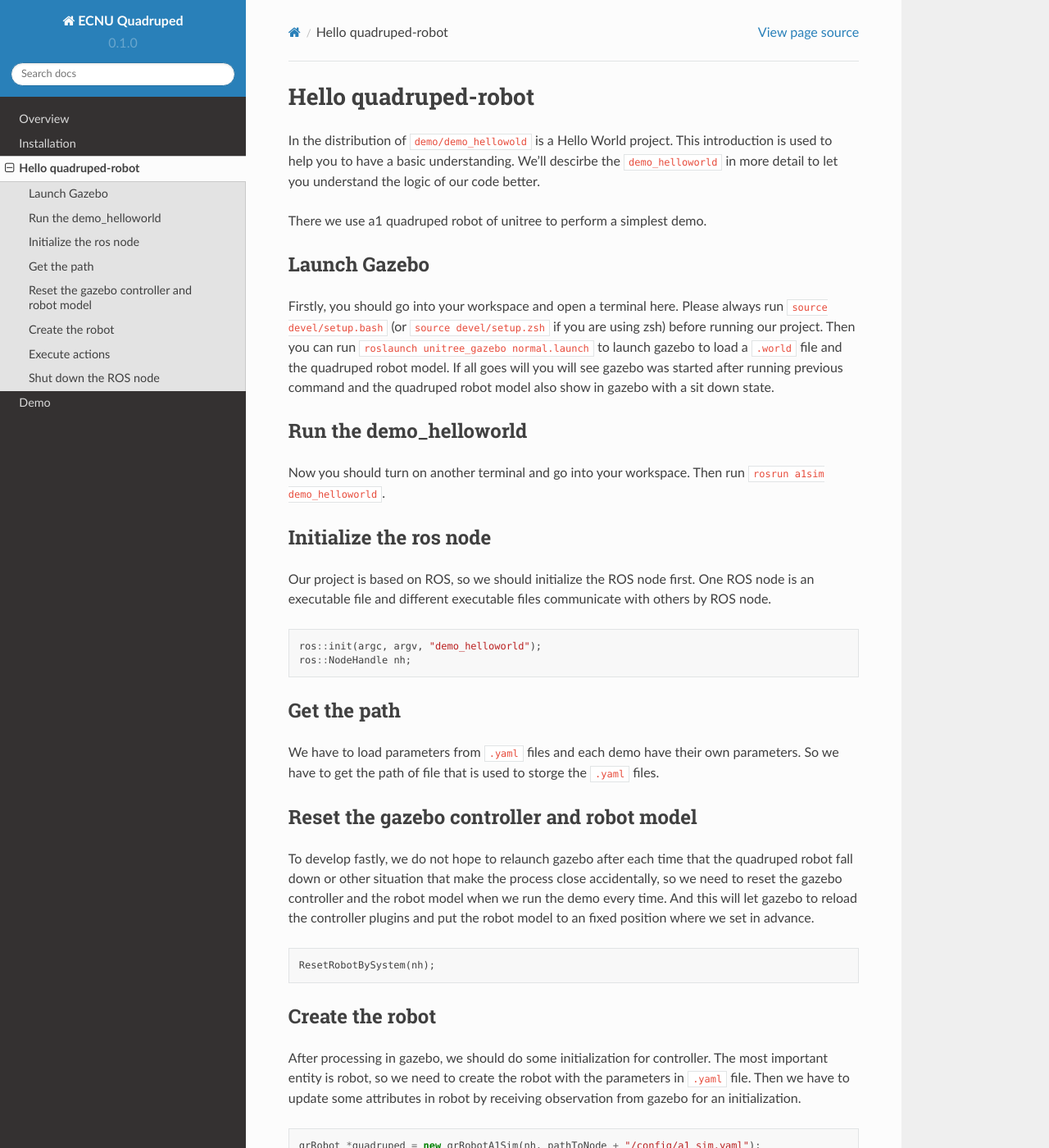
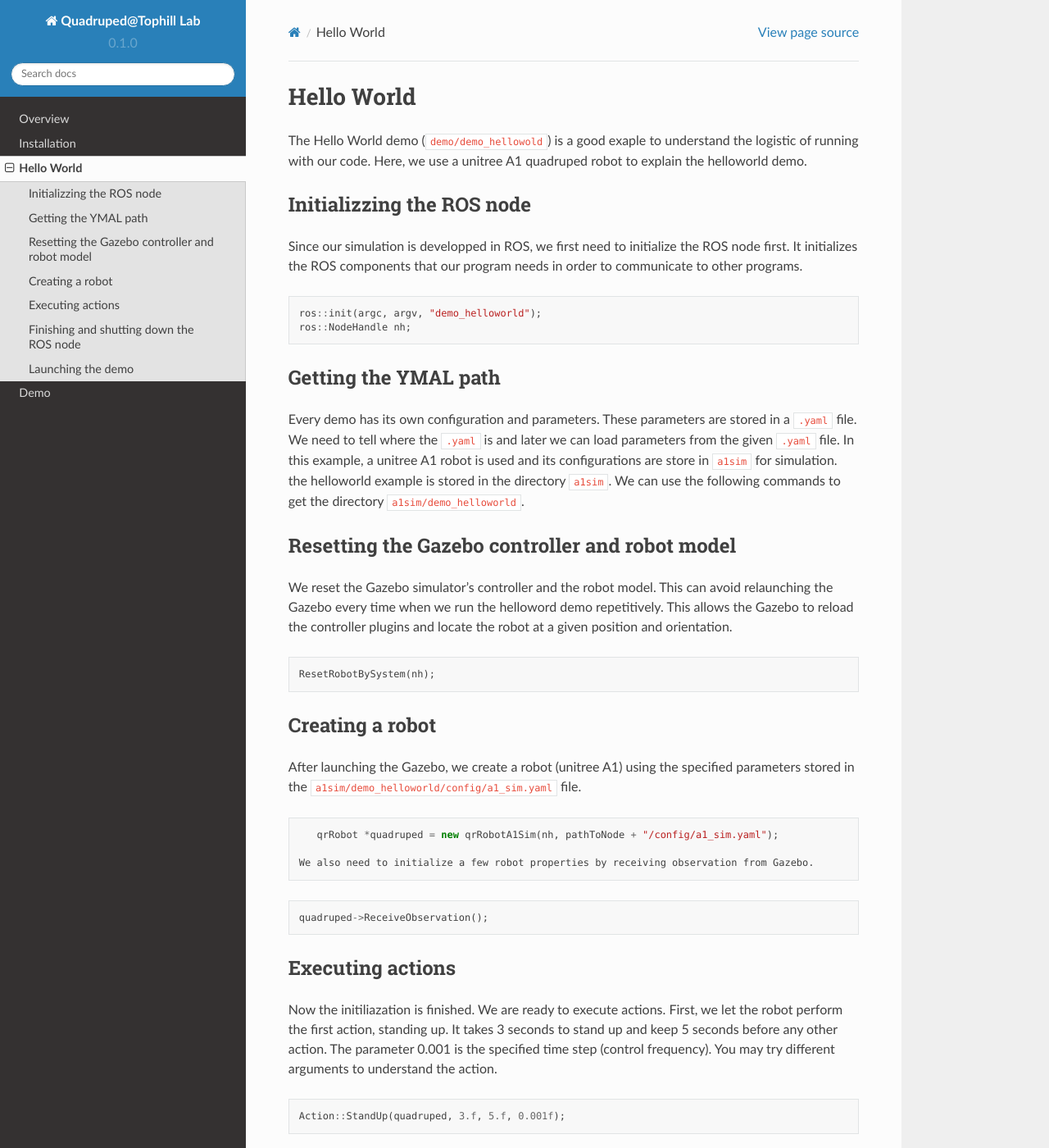
Before and after one commit to TopHillRobotics/quadruped-robot-docs, a Sphinx documentation site: the page built from docs/source/helloworld.rst, in a window 1280 px wide and 1400 px high. Shown: the whole window at 82% size. Built offline with Sphinx 7.4.7 and the Read the Docs theme 2.0.0, drawn with Linux system fonts in a browser that asks for light colours; some of the changed text lies outside the part shown.

Commit message:
overview.rst

```diff
--- a/docs/source/conf.py
+++ b/docs/source/conf.py
@@ -2,9 +2,9 @@
 
 # -- Project information
 
-project = 'ECNU Quadruped'
-copyright = '2022, East China Normal University'
-author = 'Gong, Ke'
+project = 'Quadruped@Tophill Lab'
+copyright = '2022@East China Normal University'
+author = 'The Tophill Robotics Lab'
 
 release = '0.1'
 version = '0.1.0'
--- a/docs/source/helloworld.rst
+++ b/docs/source/helloworld.rst
@@ -1,62 +1,57 @@
-Hello quadruped-robot
+Hello World
 *********************
 
-In the distribution of ``demo/demo_hellowold`` is a Hello World project. This introduction is used to help you to have a basic understanding. We'll descirbe the ``demo_helloworld`` in more detail to let you understand the logic of our code better.
+The Hello World demo (``demo/demo_hellowold``) is a good exaple to understand the logistic of running with our code. Here, we use a unitree A1 quadruped robot to explain the helloworld demo.
 
-There we use a1 quadruped robot of unitree to perform a simplest demo.
-
-Launch Gazebo
-=============
-
-Firstly, you should go into your workspace and open a terminal here. Please always run ``source devel/setup.bash`` (or ``source devel/setup.zsh`` if you are using zsh) before running our project. Then you can run ``roslaunch unitree_gazebo normal.launch`` to launch gazebo to load a ``.world`` file and the quadruped robot model. If all goes will you will see gazebo was started after running previous command and the quadruped robot model also show in gazebo with a sit down state.
-
-Run the demo_helloworld
+Initializzing the ROS node
 =======================
 
-Now you should turn on another terminal and go into your workspace. Then run ``rosrun a1sim demo_helloworld``.
-
-Initialize the ros node
-=======================
-
-Our project is based on ROS, so we should initialize the ROS node first. One ROS node is an executable file and different executable files communicate with others by ROS node.
+Since our simulation is developped in ROS, we first need to initialize the ROS node first. It initializes the ROS components that our program needs in order to communicate to other programs.
 
 .. code-block:: c++
 
     ros::init(argc, argv, "demo_helloworld");
     ros::NodeHandle nh;
 
-Get the path
+Getting the YMAL path
 ============
 
-We have to load parameters from ``.yaml`` files and each demo have their own parameters. So we have to get the path of file that is used to storge the ``.yaml`` files.
+Every demo has its own configuration and parameters. These parameters are stored in a ``.yaml`` file. We need to tell where the ``.yaml`` is and later we can load parameters from the given ``.yaml`` file. In this example, a unitree A1 robot is used and its configurations are store in ``a1sim`` for simulation. the helloworld example is stored in the directory ``a1sim``. We can use the following commands to get the directory ``a1sim/demo_helloworld``.
 
 .. code-block:: c++
     std::string pathToPackage = ros::package::getPath("a1sim");
     std::string pathToNode =  pathToPackage + ros::this_node::getName();
 
-Reset the gazebo controller and robot model
+Resetting the Gazebo controller and robot model
 ===========================================
 
-To develop fastly, we do not hope to relaunch gazebo after each time that the quadruped robot fall down or other situation that make the process close accidentally, so we need to reset the gazebo controller and the robot model when we run the demo every time. And this will let gazebo to reload the controller plugins and put the robot model to an fixed position where we set in advance.
+We reset the Gazebo simulator's controller and the robot model. This can avoid relaunching the Gazebo every time when we run the helloword demo repetitively. This allows the Gazebo to reload the controller plugins and locate the robot at a given position and orientation.
 
 .. code-block:: c++
 
     ResetRobotBySystem(nh);
 
-Create the robot
+
+Creating a robot
 ================
 
-After processing in gazebo, we should do some initialization for controller. The most important entity is robot, so we need to create the robot with the parameters in ``.yaml`` file. Then we have to update some attributes in robot by receiving observation from gazebo for an initialization.
+After launching the Gazebo, we create a robot (unitree A1) using the specified parameters stored in the  ``a1sim/demo_helloworld/config/a1_sim.yaml`` file.
 
 .. code-block:: c++
 
     qrRobot *quadruped = new qrRobotA1Sim(nh, pathToNode + "/config/a1_sim.yaml");
+
+ We also need to initialize a few robot properties by receiving observation from Gazebo.
+
+.. code-block:: c++
+
     quadruped->ReceiveObservation();
 
-Execute actions
+
+Executing actions
 ===============
 
-Now we already complete all basic initialization of this demo, we can let the robot to do some action for a look. Firstly we order the dog to stand up from the sit down state. This action will consume 3 seconds and the quadruped robot is abandon doing everything during 5 seconds. The control frequency is 1000Hz. You can change these parameters if you want to see different results.
+Now the initiliazation is finished. We are ready to execute actions. First, we let the robot perform the first action, standing up. It takes 3 seconds to stand up and keep 5 seconds before any other action. The parameter 0.001 is the specified time step (control frequency). You may try different arguments to understand the action.
 
 .. code-block:: c++
 
@@ -74,11 +69,34 @@ Finally the quadruped robot will sit down in 3 seconds with 1000Hz control frequ
 
     Action::StandUp(quadruped, 3.f, 5.f, 0.001f);
 
-Shut down the ROS node
+
+Finishing and shutting down the ROS node
 ======================
 
-The demo here is end, we should shut down ROS node to end this process.
+After the demo is finished, we shut down the ROS nodes.
 
 .. code-block:: c++
 
     ros::shutdown();
+
+
+Launching the demo
+=============
+
+To run the demo, we first launch Gazebo, a high fidelity robot simulator widely used in ROS community. First, in one terminal, source the setup.bash to set up the environment
+
+.. code-block:: c++
+
+    source ${your_workspace}/devel/setup.bash
+
+Second, run the Gazebo simulator and load a robot.
+
+.. code-block:: c++
+
+    roslaunch unitree_gazebo normal.launch
+
+Third, in a new terminal, launch a demo and run the quadruped controller node. Here, a demo helloworld lets the quadruped robot stand up.
+
+.. code-block:: c++
+
+    rosrun a1sim demo_helloworld
--- a/docs/source/overview.rst
+++ b/docs/source/overview.rst
@@ -54,7 +54,7 @@ This source code include four directories
 Related publications
 ~~~~~~~~~~~~~~~~~~~~~
 
-This platform has been used in the following publications:
+The algorithms in the following publications may be used in our project. Please check out these papers for more details.
 
 1. |dicarloj2018iros|
 2. |bledt2018iros|
```
